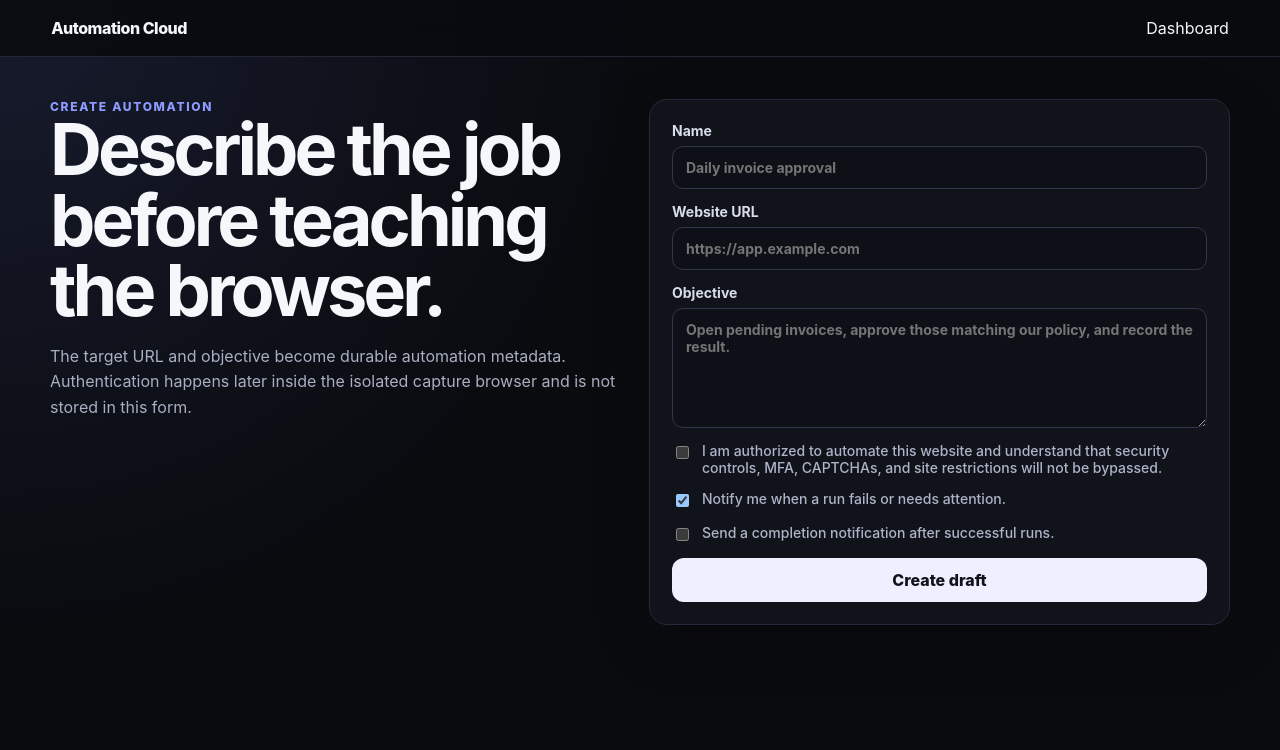
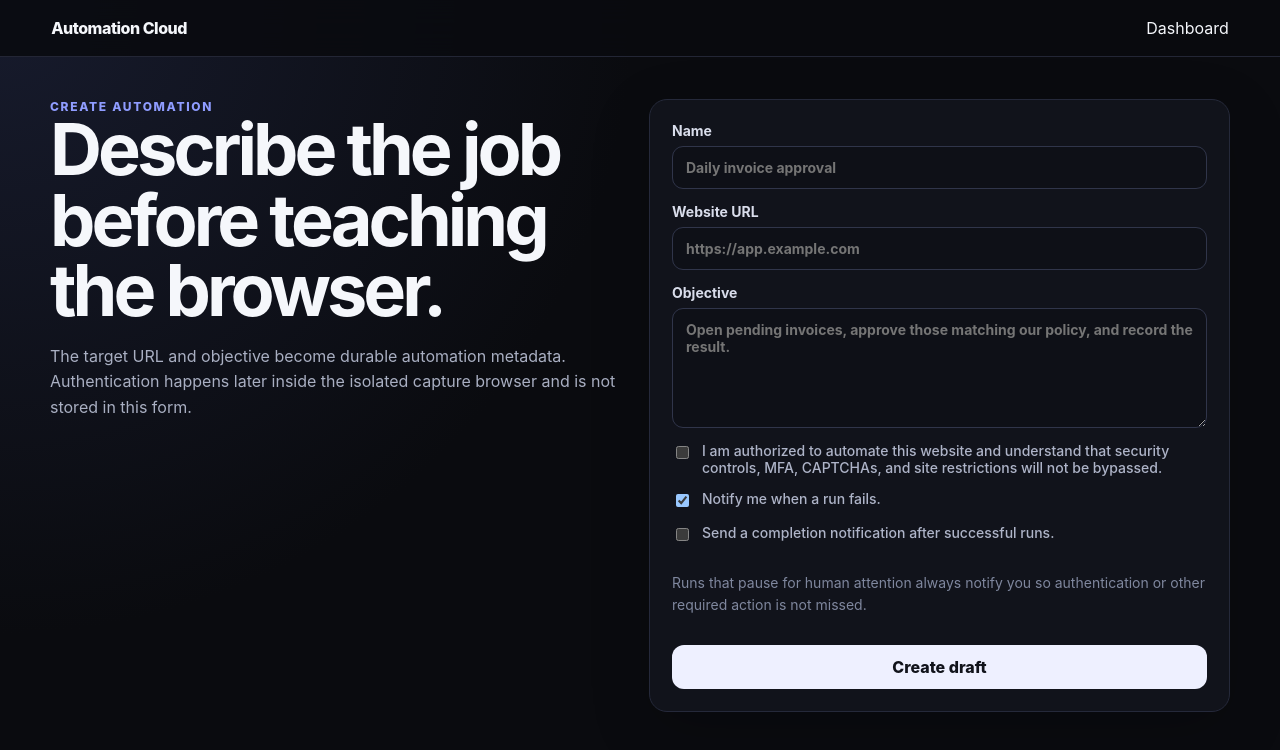
Before and after one commit to UnknownGod2011/Automation, a Next.js app in the folder apps/web/: page /automations/new in a window 1280 px wide. Shown: the top 750 px of the page. Built offline with nearby package versions, Linux system fonts and the light colour scheme.

Commit message:
Clarify mandatory human-attention notifications

```diff
--- a/apps/web/app/automations/new/page.tsx
+++ b/apps/web/app/automations/new/page.tsx
@@ -1,4 +1,5 @@
 import { AUTOMATION_DRAFT_LIMITS } from "@automation/core";
+import { notificationPreferenceCopy } from "../../../lib/notification-preferences";
 
 export default async function NewAutomationPage({
   searchParams,
@@ -6,6 +7,7 @@ export default async function NewAutomationPage({
   searchParams: Promise<{ notice?: string }>;
 }) {
   const { notice } = await searchParams;
+  const notificationCopy = notificationPreferenceCopy();
   return (
     <section className="grid two">
       <div>
@@ -26,8 +28,9 @@ export default async function NewAutomationPage({
             <input name="consentAcknowledged" type="checkbox" value="true" required />
             <span>I am authorized to automate this website and understand that security controls, MFA, CAPTCHAs, and site restrictions will not be bypassed.</span>
           </label>
-          <label className="checkbox"><input name="notifyOnFailure" type="checkbox" value="true" defaultChecked /> <span>Notify me when a run fails or needs attention.</span></label>
-          <label className="checkbox"><input name="notifyOnSuccess" type="checkbox" value="true" /> <span>Send a completion notification after successful runs.</span></label>
+          <label className="checkbox"><input name="notifyOnFailure" type="checkbox" value="true" defaultChecked /> <span>{notificationCopy.failure}</span></label>
+          <label className="checkbox"><input name="notifyOnSuccess" type="checkbox" value="true" /> <span>{notificationCopy.success}</span></label>
+          <p className="muted">{notificationCopy.attention}</p>
           <button className="button" type="submit">Create draft</button>
         </form>
       </div>
--- /dev/null
+++ b/apps/web/lib/notification-preferences.ts
@@ -0,0 +1,18 @@
+export interface NotificationPreferenceCopy {
+  failure: string;
+  success: string;
+  attention: string;
+}
+
+/**
+ * Product copy for notification preferences. Human-attention pauses are intentionally
+ * mandatory because they require owner action; the failure preference controls only
+ * terminal ordinary failures.
+ */
+export function notificationPreferenceCopy(): NotificationPreferenceCopy {
+  return {
+    failure: "Notify me when a run fails.",
+    success: "Send a completion notification after successful runs.",
+    attention: "Runs that pause for human attention always notify you so authentication or other required action is not missed.",
+  };
+}
```
Also changed, not shown: 2 other files (tests, documents, lock files or other folders).
